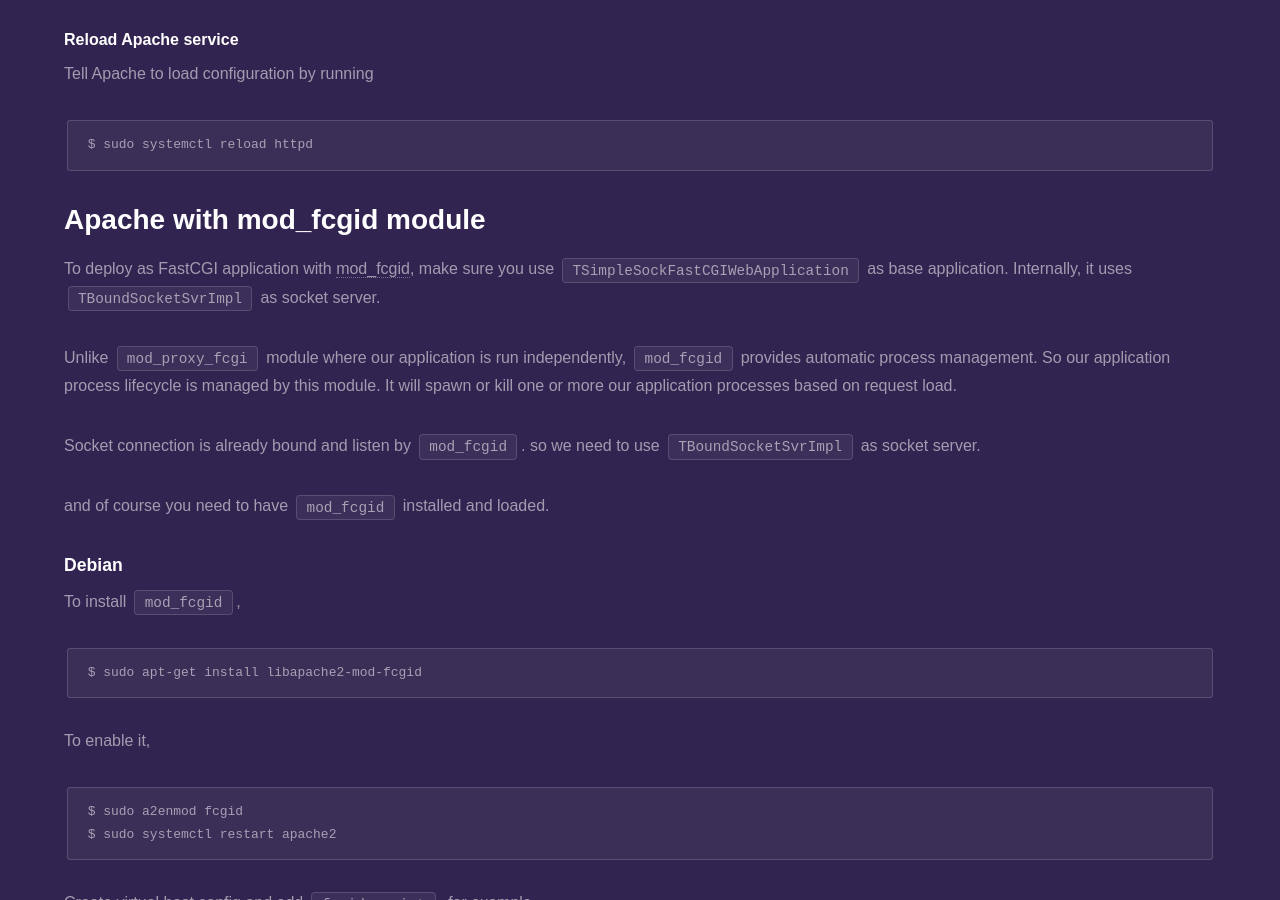
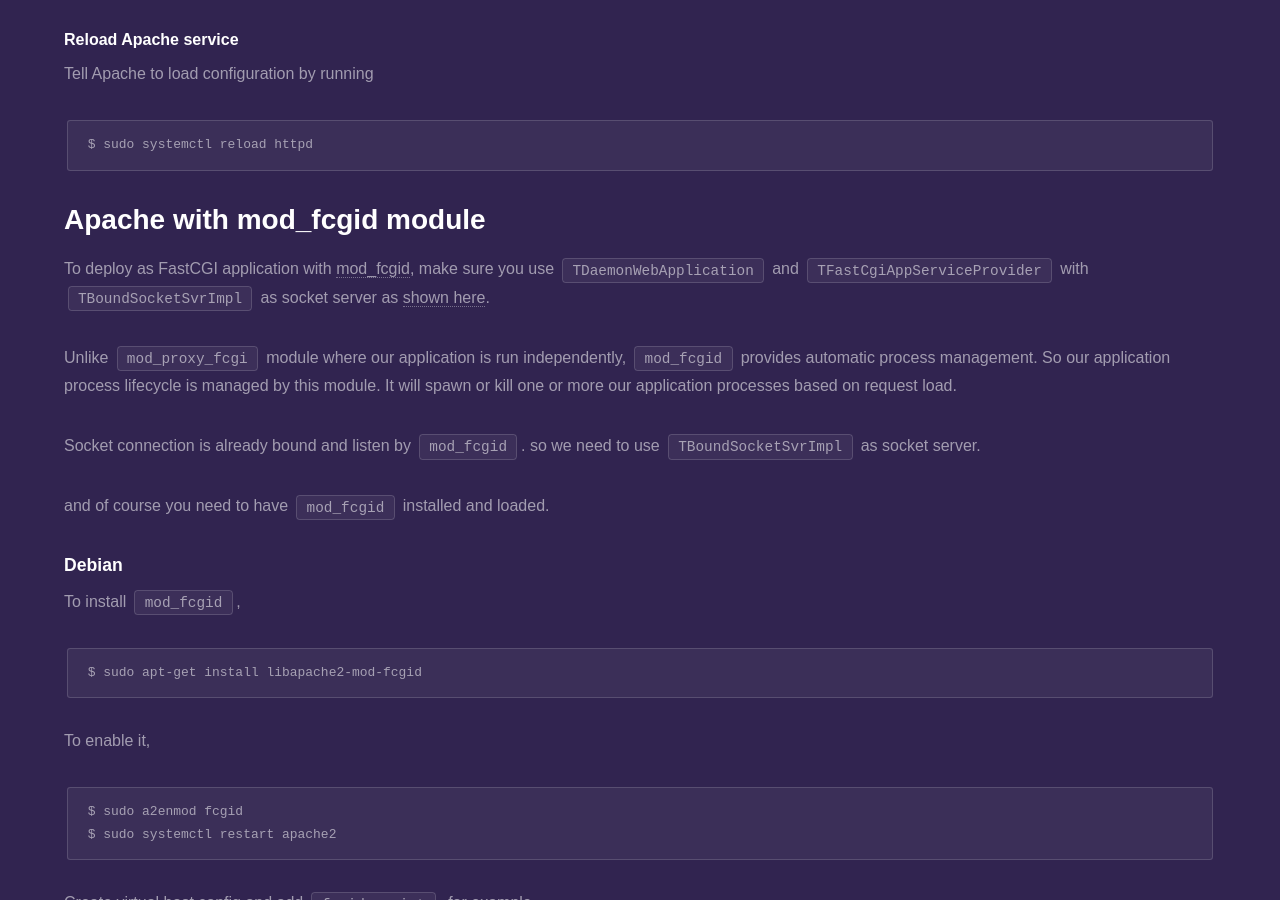
Before and after one commit to fanoframework/fanoframework.github.io, a Jekyll site: the page built from deployment/fastcgi/index.md, in a window 1280 px wide and 900 px high, scrolled down 4424 px. Built offline with Jekyll 4.4.1, drawn with Linux system fonts in a browser that asks for light colours; our own code applies the rules of GitHub Pages for plain Markdown files.

Commit message:
Update index.md

```diff
--- a/deployment/fastcgi/index.md
+++ b/deployment/fastcgi/index.md
@@ -172,8 +172,7 @@
 
 ## Apache with mod_fcgid module
 
-To deploy as FastCGI application with [mod_fcgid](https://httpd.apache.org/mod_fcgid/mod/mod_fcgid.html), make sure you use `TSimpleSockFastCGIWebApplication` as base application.
-Internally, it uses `TBoundSocketSvrImpl` as socket server.
+To deploy as FastCGI application with [mod_fcgid](https://httpd.apache.org/mod_fcgid/mod/mod_fcgid.html), make sure you use `TDaemonWebApplication` and `TFastCgiAppServiceProvider` with `TBoundSocketSvrImpl` as socket server as [shown here](https://github.com/fanoframework/fano-fcgid/blob/master/src/app.pas).
 
 Unlike `mod_proxy_fcgi` module where our application is run independently,
 `mod_fcgid` provides automatic process management. So our application process lifecycle is managed by this module. It will spawn or kill one or more our application processes based on request load.
```
